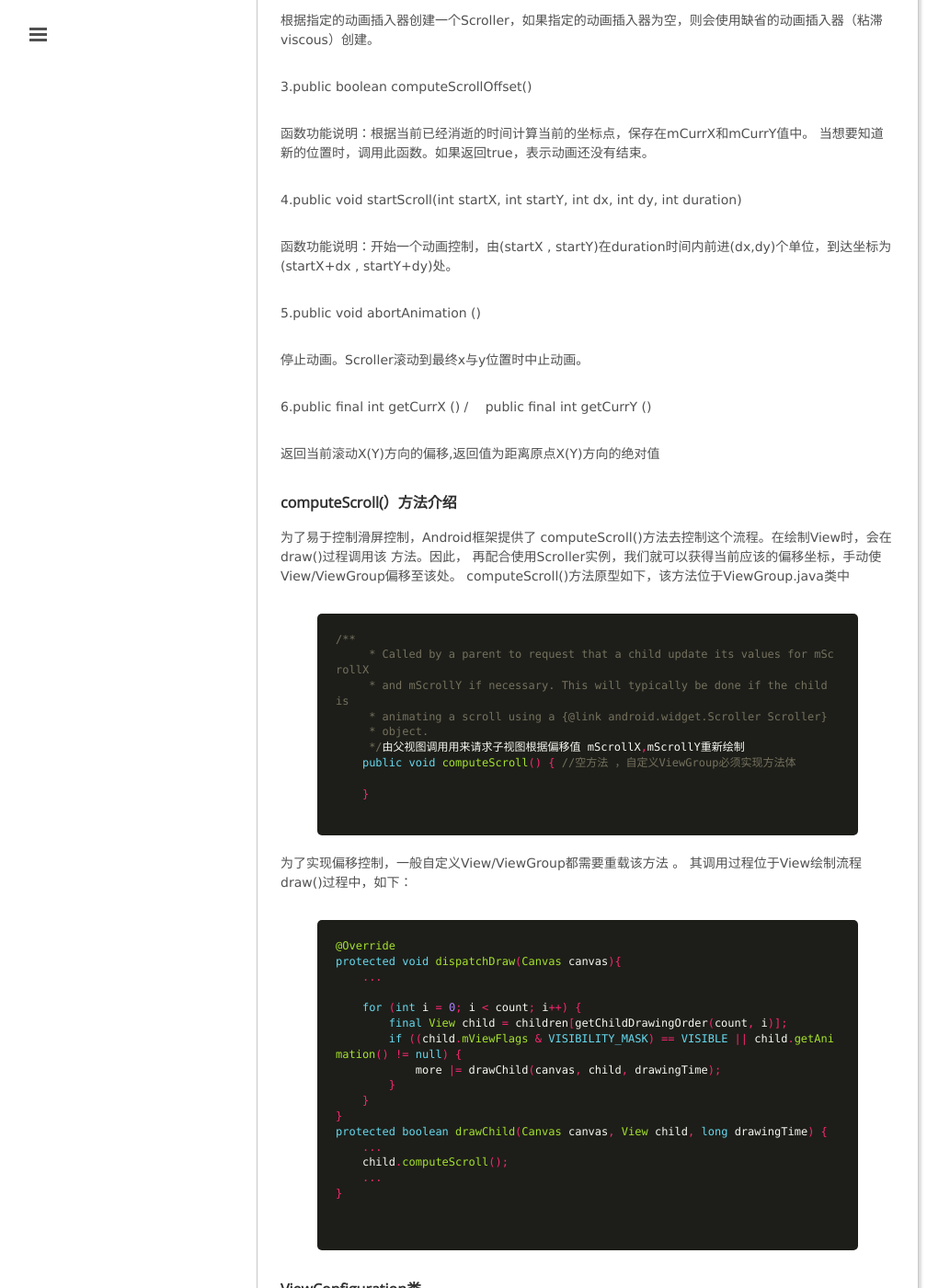
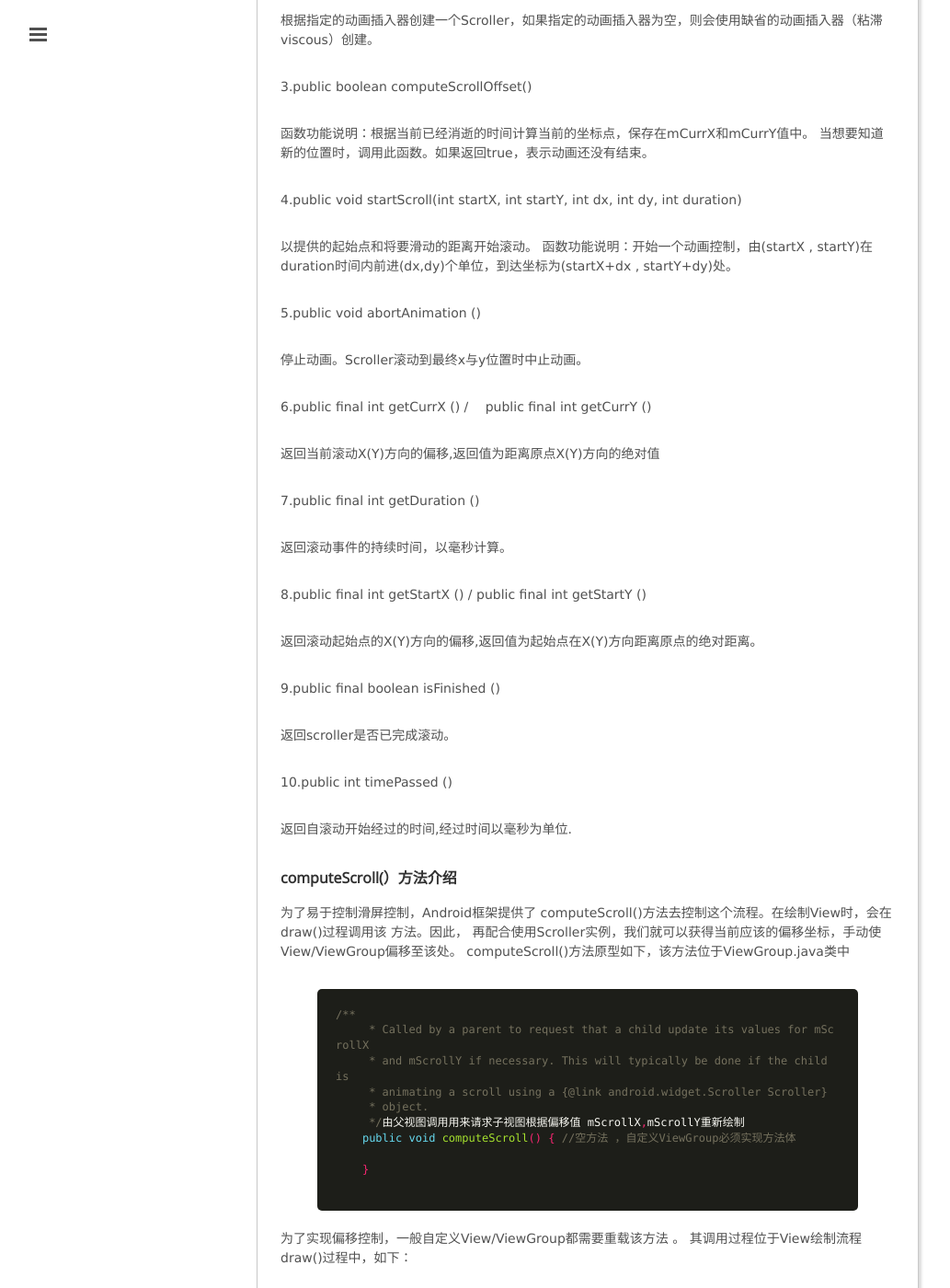
Before and after one commit to mxn21/mxn21.github.io, a Jekyll site: the page built from _posts/2015-7-24-scroller类详解.md, in a window 1280 px wide and 1400 px high, scrolled down 1967 px. Shown: the whole window at 92% size, without its empty margins (1-1034 px from the left). Built offline with Jekyll 4.4.1, drawn with Linux system fonts in a browser that asks for light colours; Markdown is read by kramdown in place of the engine named in the settings; comment, search, counter and statistics services are not loaded.

Commit message:
1232423
234234

```diff
--- a/_posts/2015-7-24-scroller类详解.md
+++ b/_posts/2015-7-24-scroller类详解.md
@@ -102,6 +102,7 @@
 
 4.public void startScroll(int startX, int startY, int dx, int dy, int duration)
 
+以提供的起始点和将要滑动的距离开始滚动。
 函数功能说明：开始一个动画控制，由(startX , startY)在duration时间内前进(dx,dy)个单位，到达坐标为(startX+dx , startY+dy)处。
 
 5.public void abortAnimation ()
@@ -111,6 +112,22 @@
 6.public final int getCurrX ()  / 　public final int getCurrY ()
 
 返回当前滚动X(Y)方向的偏移,返回值为距离原点X(Y)方向的绝对值
+
+7.public final int getDuration ()
+
+返回滚动事件的持续时间，以毫秒计算。
+
+8.public final int getStartX () /  public final int getStartY ()
+
+返回滚动起始点的X(Y)方向的偏移,返回值为起始点在X(Y)方向距离原点的绝对距离。
+
+9.public final boolean isFinished ()
+
+返回scroller是否已完成滚动。
+
+10.public int timePassed ()
+
+返回自滚动开始经过的时间,经过时间以毫秒为单位.
 
 
 ### computeScroll(）方法介绍
```
